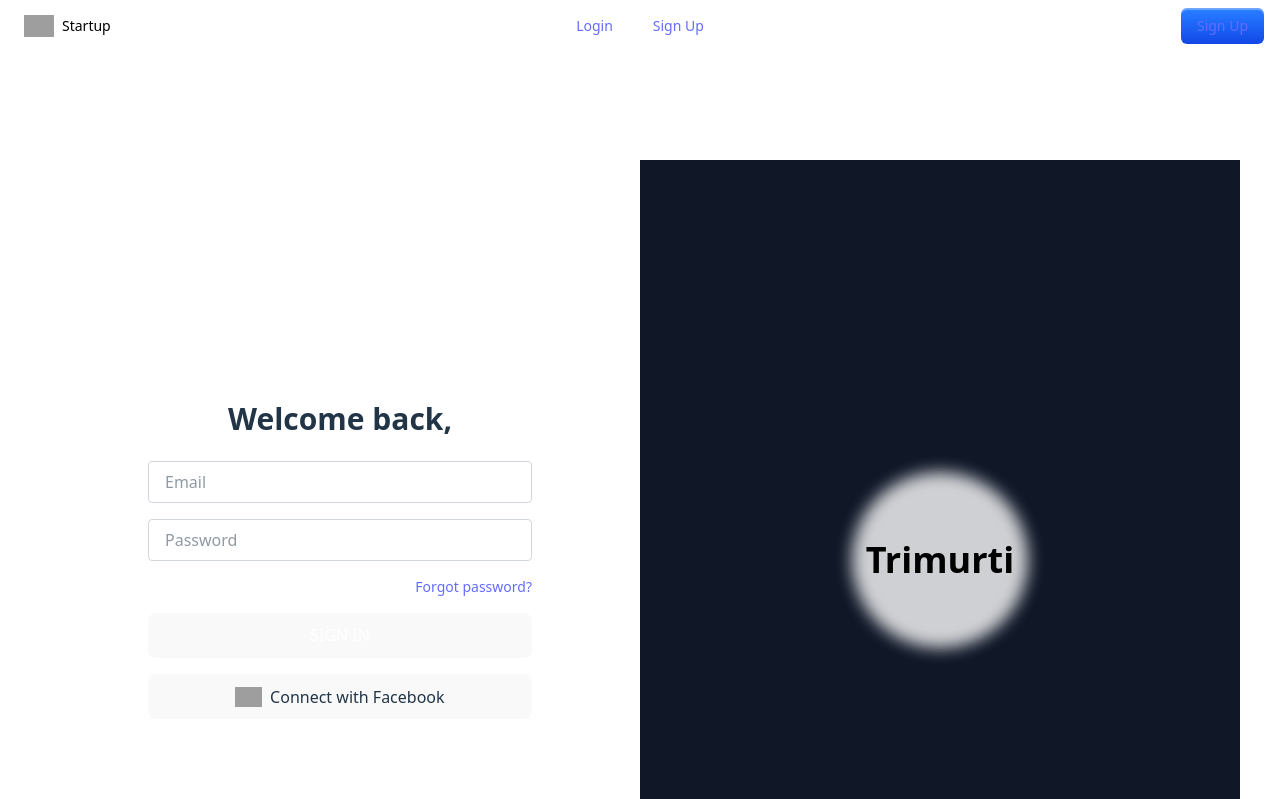
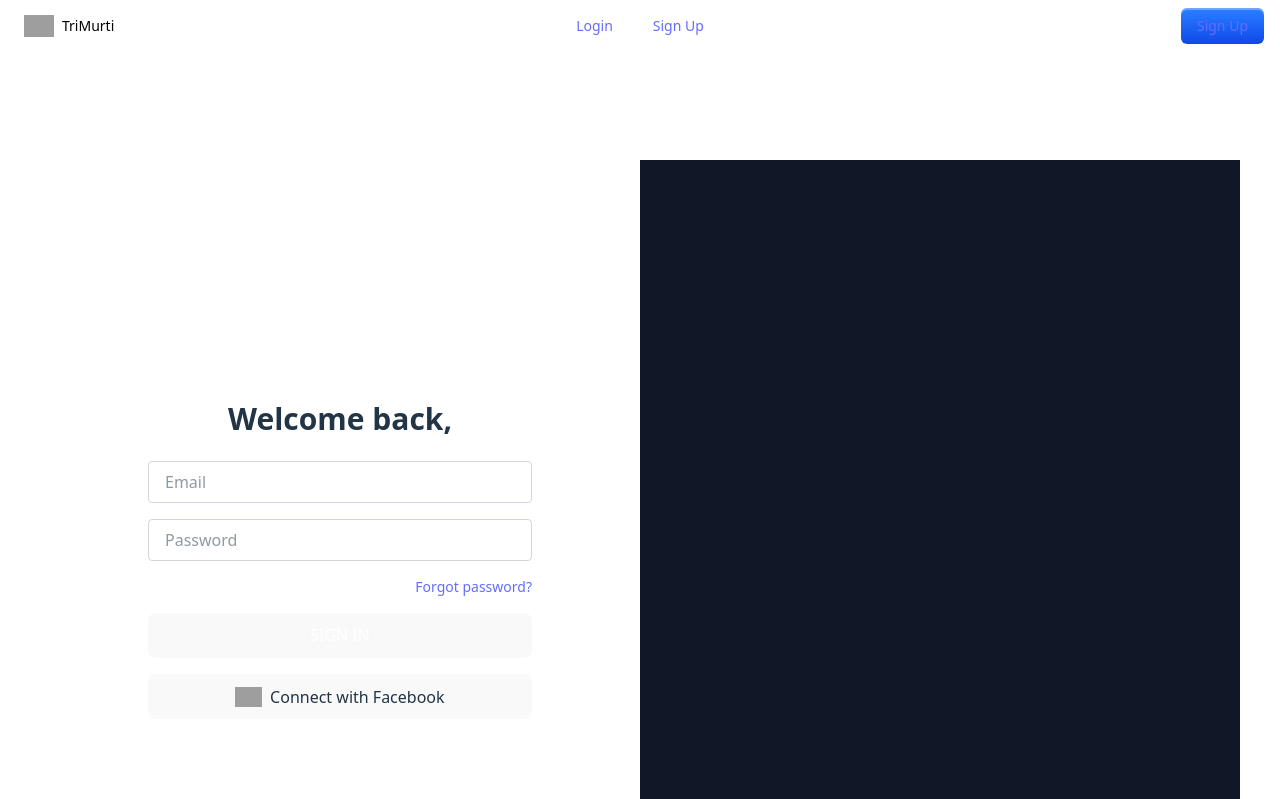
Before and after one commit to Bibek9808/Trimurti-web-login, a React (Vite) app: page / in a window 1280 px wide. Shown: the top 799 px of the page. Built offline with nearby package versions, Linux system fonts and the light colour scheme; grey boxes are pictures that could not be loaded.

Commit message:
Added dependency element-to-jsx and navbar logo and text change with comment added

```diff
--- a/package.json
+++ b/package.json
@@ -16,9 +16,10 @@
     "clsx": "^2.1.1",
     "framer-motion": "^12.18.1",
     "lucide-react": "^0.523.0",
-    "motion": "^12.19.1",
+    "motion": "^12.19.2",
     "react": "^19.1.0",
     "react-dom": "^19.1.0",
+    "react-element-to-jsx-string": "^17.0.1",
     "react-router-dom": "^7.6.2",
     "tailwind-merge": "^3.3.1",
     "tailwindcss": "^4.1.10"
--- a/src/ui/evervault-card.jsx
+++ b/src/ui/evervault-card.jsx
@@ -43,14 +43,6 @@ export const EvervaultCard = ({
         onMouseMove={onMouseMove}
         className="group/card rounded-3xl w-full relative overflow-hidden bg-transparent flex items-center justify-center h-full">
         <CardPattern mouseX={mouseX} mouseY={mouseY} randomString={randomString} />
-        <div className="relative z-10 flex items-center justify-center">
-          <div
-            className="relative h-44 w-44  rounded-full flex items-center justify-center text-white font-bold text-4xl">
-            <div
-              className="absolute w-full h-full bg-white/[0.8] dark:bg-black/[0.8] blur-sm rounded-full" />
-            <span className="dark:text-white text-black z-20">{text}</span>
-          </div>
-        </div>
       </div>
     </div>
   );
--- a/src/ui/resizable-navbar.jsx
+++ b/src/ui/resizable-navbar.jsx
@@ -199,10 +199,26 @@ export const NavbarLogo = () => {
         alt="logo"
         width={30}
         height={30} />
-      <span className="font-medium text-black dark:text-white">Startup</span>
+      <span className="font-medium text-black dark:text-white">TriMurti</span>
     </a>
   );
 };
+// export const NavbarLogo = () => {
+// return (
+//   <a
+//     href="#"
+//     className="relative z-20 mr-4 flex items-center space-x-2 px-2 py-1 text-sm font-normal text-black">
+//     <img
+//       src="logo.jpeg" // or your external logo URL
+//       alt="logo"
+//       width={30}
+//       height={30}
+//     />
+//     <span className="font-medium text-black dark:text-white"></span>
+//   </a>
+// );
+// };
+
 
 export const NavbarButton = ({
   href,
```
Also changed, not shown: 1 other file (tests, documents, lock files or other folders).
